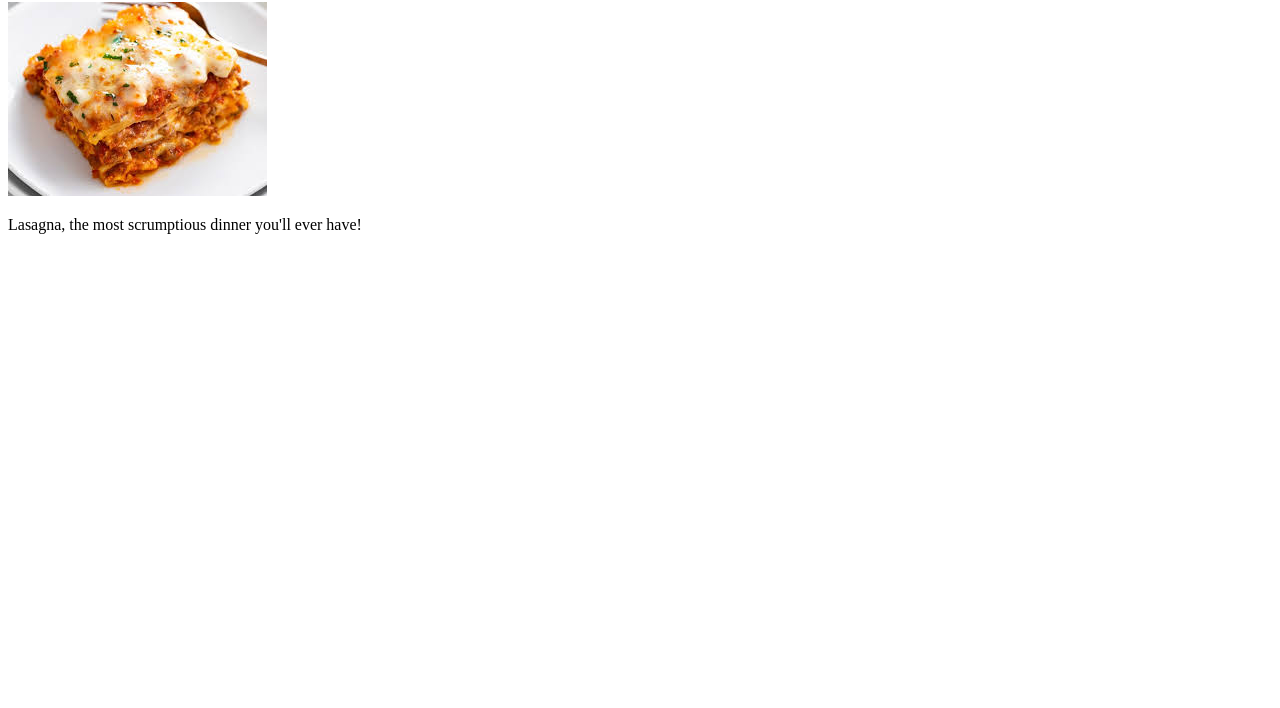
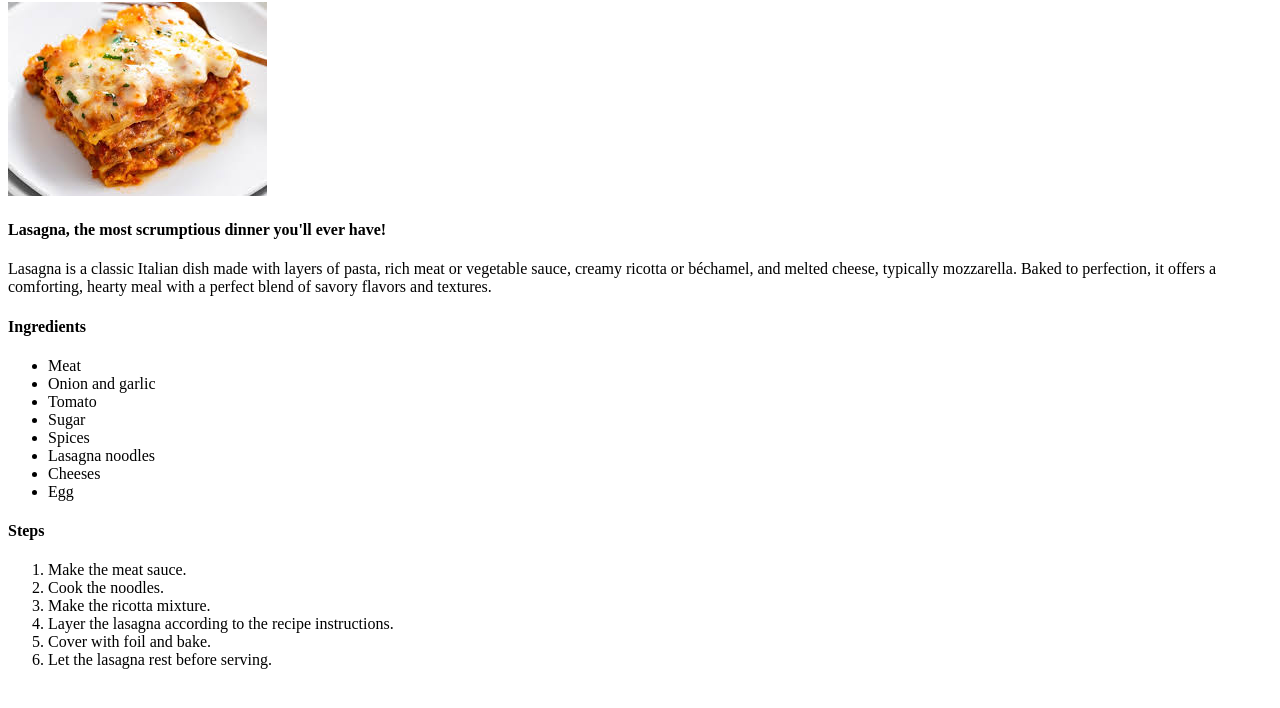
Before and after one commit to inspectpage/odin-recipes, a plain HTML site: page recipes/lasagna.html in a window 1280 px wide. Shown: the part 78-786 px from the top of the page. Drawn offline with Linux system fonts and the light colour scheme.

Commit message:
Added ingredients and steps in lasagna.html

```diff
--- a/recipes/lasagna.html
+++ b/recipes/lasagna.html
@@ -8,8 +8,35 @@
 
   <body>
     <h1>Lasagna Recipe</h1>
-    <img src=./LasagnaImage.jpeg>
-    <p>Lasagna, the most scrumptious dinner you'll ever have!</p>
+    <img src=./LasagnaImage.jpeg alt="A picture of Lasagna">
+    <h4>Lasagna, the most scrumptious dinner you'll ever have!</h4>
+    <p>Lasagna is a classic Italian dish made with layers of pasta, rich meat or vegetable sauce, creamy ricotta or béchamel, and melted cheese, typically mozzarella. Baked to perfection, it offers a comforting, hearty meal with a perfect blend of savory flavors and textures.</p>
+    <h4>Ingredients</h4>
+
+    <ul>
+      <li>Meat</li>
+      <li>Onion and garlic</li>
+      <li>Tomato</li>
+      <li>Sugar</li>
+      <li>Spices</li>
+      <li>Lasagna noodles</li>
+      <li>Cheeses</li>
+      <li>Egg</li>
+    </ul>
+
+    <h4>Steps</h4>
+
+    <ol>
+
+      <li>Make the meat sauce.</li>
+      <li>Cook the noodles.</li>
+      <li>Make the ricotta mixture.</li>
+      <li>Layer the lasagna according to the recipe instructions.</li>
+      <li>Cover with foil and bake.</li>
+      <li>Let the lasagna rest before serving.</li>
+
+    </ol>
+
   </body>
 
 
```
